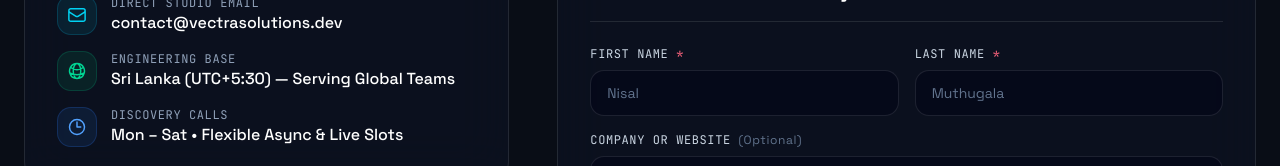
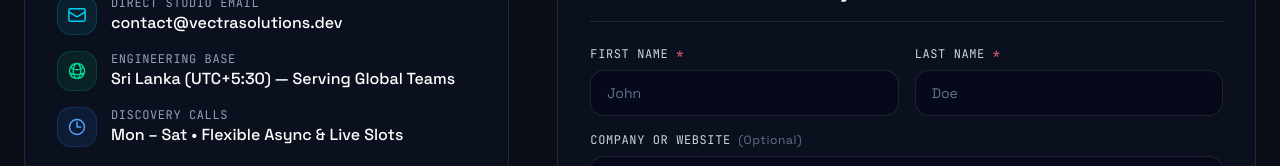
Before and after one commit to Nisal97/VectraTechnologiesWebsite, a Next.js app: page /contact in a window 1280 px wide. Shown: the part 394-560 px from the top of the page. Built offline with nearby package versions, Linux system fonts and the light colour scheme.

Commit message:
placeholder update

```diff
--- a/components/contact/ContactForm.tsx
+++ b/components/contact/ContactForm.tsx
@@ -215,7 +215,7 @@ export default function ContactForm() {
               data-testid="input-first-name"
               type="text"
               required
-              placeholder="Nisal"
+              placeholder="John"
               value={values.firstName}
               onChange={handleChange}
               className="w-full rounded-xl border border-white/10 bg-slate-950/60 px-4 py-3 text-sm text-white placeholder-slate-500 focus:border-cyan-400 focus:outline-none focus:ring-1 focus:ring-cyan-400 transition-colors"
@@ -244,7 +244,7 @@ export default function ContactForm() {
               data-testid="input-last-name"
               type="text"
               required
-              placeholder="Muthugala"
+              placeholder="Doe"
               value={values.lastName}
               onChange={handleChange}
               className="w-full rounded-xl border border-white/10 bg-slate-950/60 px-4 py-3 text-sm text-white placeholder-slate-500 focus:border-cyan-400 focus:outline-none focus:ring-1 focus:ring-cyan-400 transition-colors"
```
